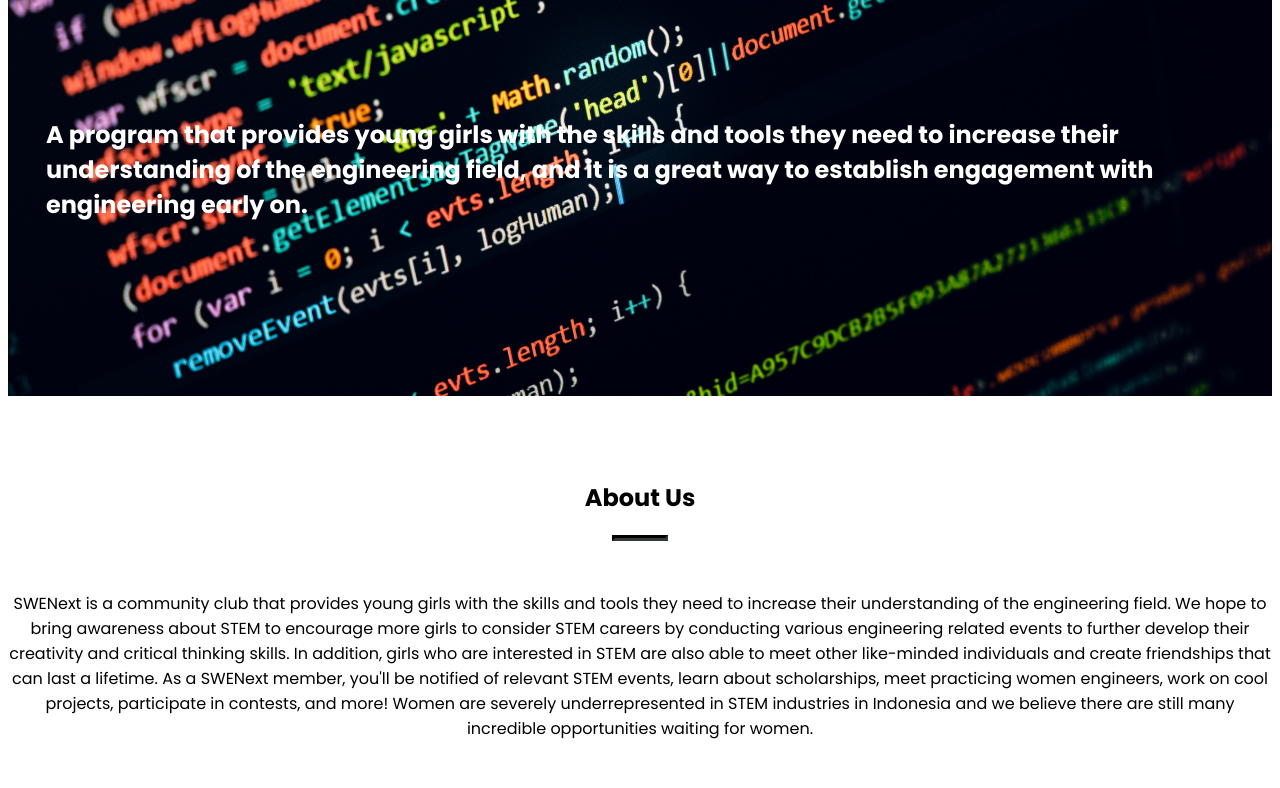
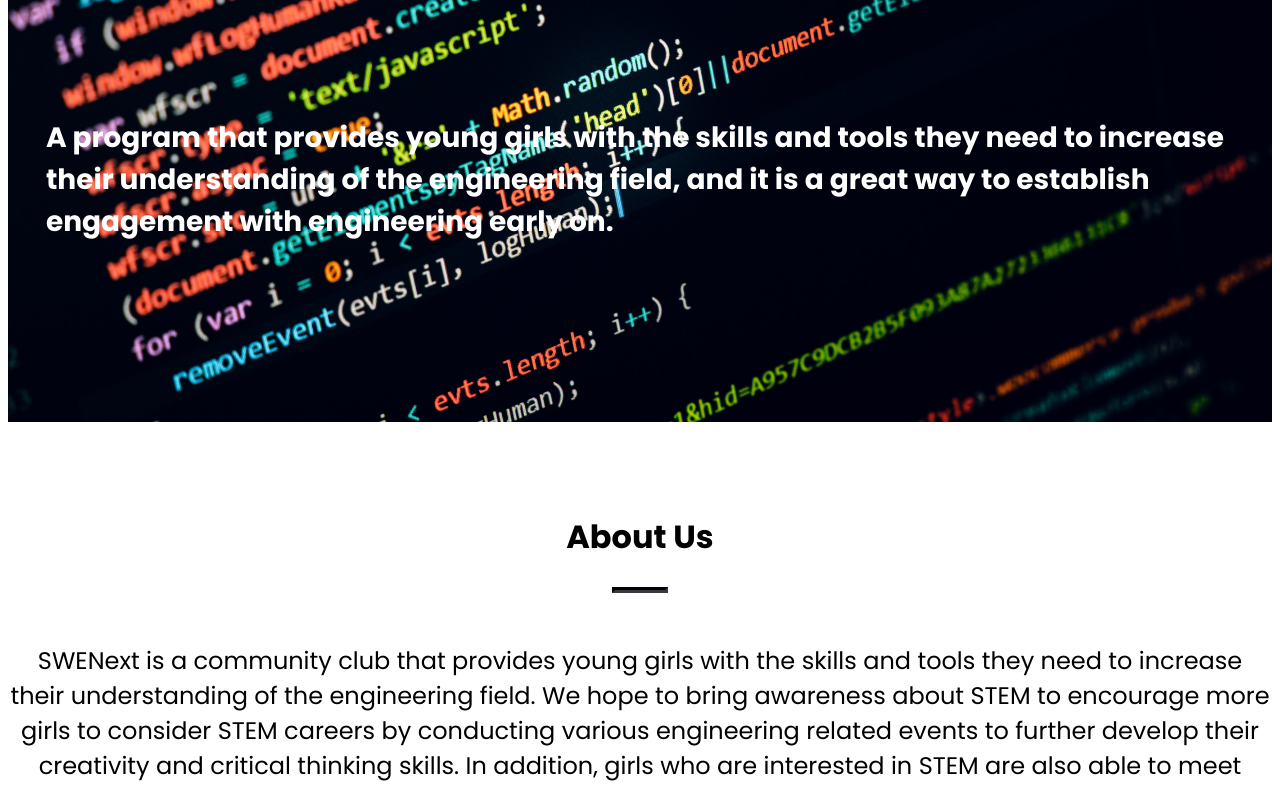
Before and after one commit to swenextjakarta/swenextjakarta.github.io, a plain HTML site: page index.html in a window 1280 px wide. Shown: the part 255-1043 px from the top of the page. Drawn offline with Linux system fonts and the light colour scheme.

Commit message:
Update index.html

```diff
--- a/index.html
+++ b/index.html
@@ -41,7 +41,7 @@
 
             <div class="col-lg-10 d-xl-flex mx-auto justify-content-xl-start">
 
-                <h4 class="text-uppercase" style="text-align: left; padding: 3%; color: white; font-size: 3vh;"> A program that provides young girls with the skills and tools they need to increase their understanding of the engineering field, and it is a great way to establish engagement with engineering early on.</h4>
+                <h4 class="text-uppercase" style="text-align: left; padding: 3%; color: white; font-size: 3.5vh;"> A program that provides young girls with the skills and tools they need to increase their understanding of the engineering field, and it is a great way to establish engagement with engineering early on.</h4>
 
             </div>
         </div>
@@ -50,12 +50,12 @@
 
     <section class="aboutus" id="about" style="padding: 64px 0px;">
 
-    <h2 style="text-align: center; font-weight: bold">About Us</h2>
+    <h2 style="text-align: center; font-weight: bold; font-size: 4vh">About Us</h2>
     <hr class="dark my-4" style="margin-bottom: 50px !important;color: rgb(0,0,0);">
     <div>
         <div class="container">
             <div class="row">
-                <div class="col-md-4" style = "text-align: center">
+                <div style = "text-align: center; font-size: 3vh;">
                     <p>SWENext is a community club that provides young girls with the skills and tools they need to increase their understanding of the engineering field. We hope to bring awareness about STEM to encourage more girls to consider STEM careers by conducting various engineering related events to further develop their creativity and critical thinking skills. In addition, girls who are interested in STEM are also able to meet other like-minded individuals and create friendships that can last a lifetime. As a SWENext member, you'll be notified of relevant STEM events, learn about scholarships, meet practicing women engineers, work on cool projects, participate in contests, and more! Women are severely underrepresented in STEM industries in Indonesia and we believe there are still many incredible opportunities waiting for women.<br></p>
                 </div>
             </div>
```
